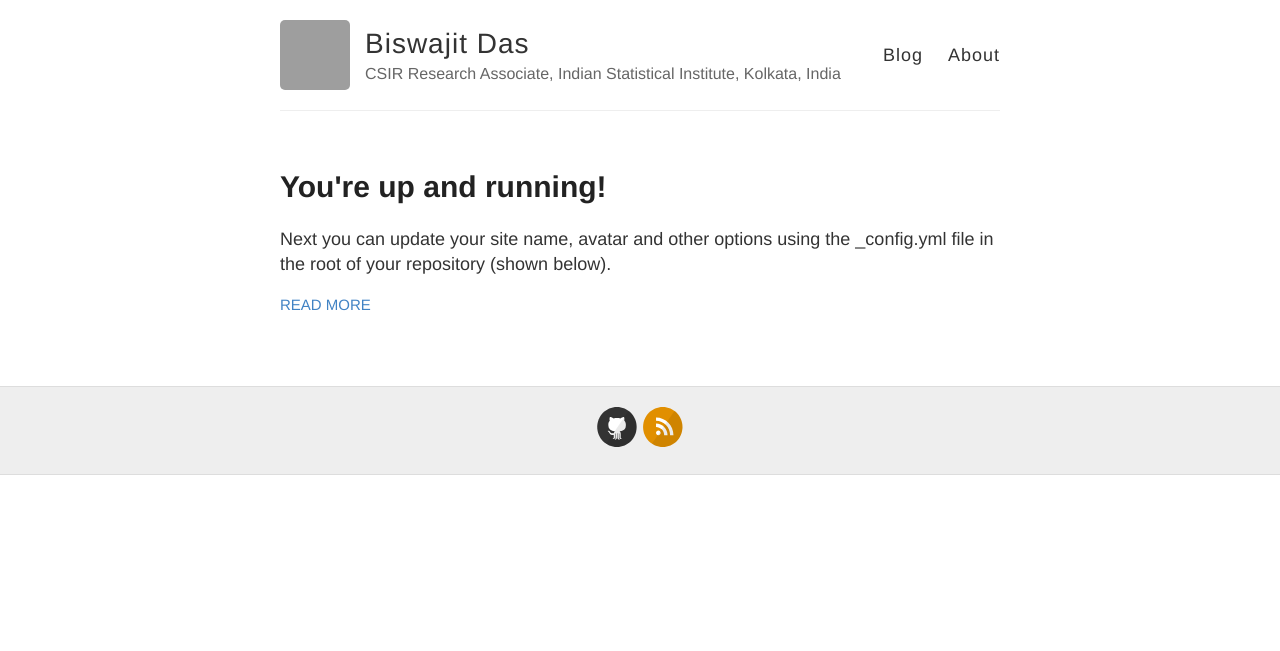
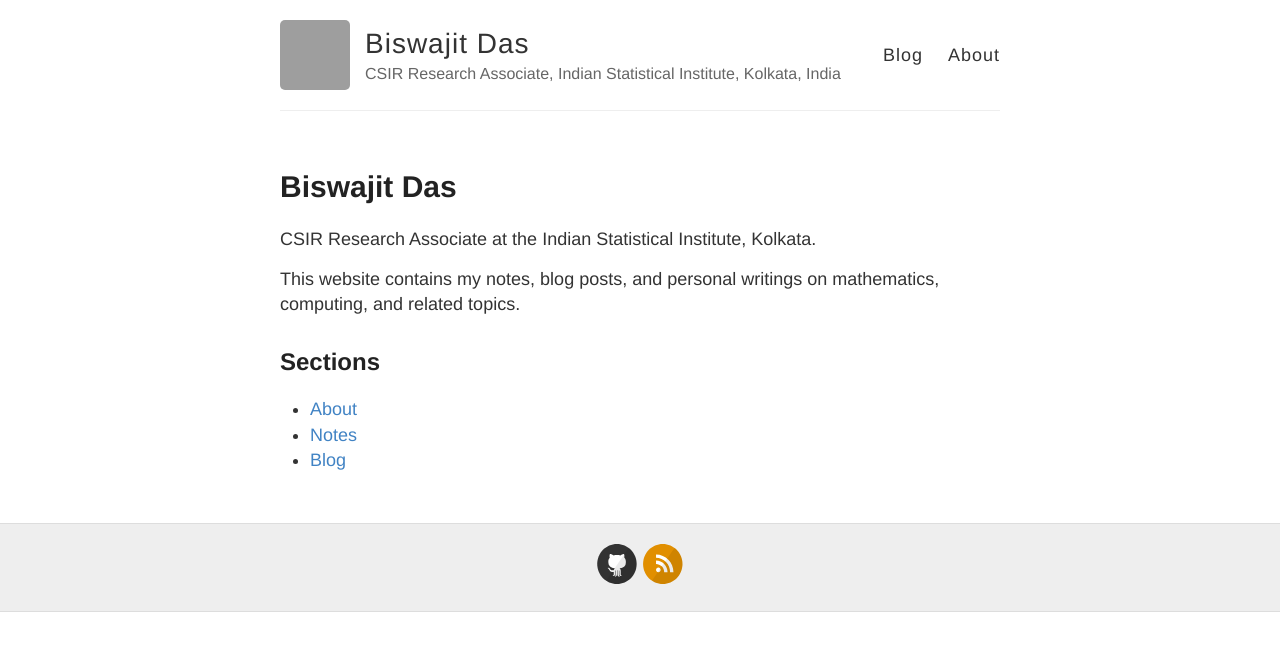
Before and after one commit to bishoophy/bishoophy.github.io, a Jekyll site: the page built from index.html, in a window 1280 px wide. Shown: the top 651 px of the page. Built offline with Jekyll 4.4.1, drawn with Linux system fonts in a browser that asks for light colours; grey boxes are pictures that could not be loaded.

Commit message:
Update index.html with introduction section
Replaced post listing with introductory content about Biswajit Das.

```diff
--- a/index.html
+++ b/index.html
@@ -2,17 +2,42 @@
 layout: default
 ---
 
-<div class="posts">
-  {% for post in site.posts %}
-    <article class="post">
+<!----
+%<div class="posts">
+%  {% for post in site.posts %}
+%    <article class="post">
 
-      <h1><a href="{{ site.baseurl }}{{ post.url }}">{{ post.title }}</a></h1>
+%      <h1><a href="{{ site.baseurl }}{{ post.url }}">{{ post.title }}</a></h1>
 
-      <div class="entry">
-        {{ post.excerpt }}
-      </div>
+%      <div class="entry">
+%        {{ post.excerpt }}
+%      </div>
 
-      <a href="{{ site.baseurl }}{{ post.url }}" class="read-more">Read More</a>
-    </article>
-  {% endfor %}
+%      <a href="{{ site.baseurl }}{{ post.url }}" class="read-more">Read More</a>
+%    </article>
+%  {% endfor %}
+%</div>
+---->
+
+<div class="intro">
+
+  <h1>Biswajit Das</h1>
+
+  <p>
+    CSIR Research Associate at the Indian Statistical Institute, Kolkata.
+  </p>
+
+  <p>
+    This website contains my notes, blog posts, and personal writings on
+    mathematics, computing, and related topics.
+  </p>
+
+  <h2>Sections</h2>
+
+  <ul>
+    <li><a href="/about">About</a></li>
+    <li><a href="/notes">Notes</a></li>
+    <li><a href="/blog">Blog</a></li>
+  </ul>
+
 </div>
```
